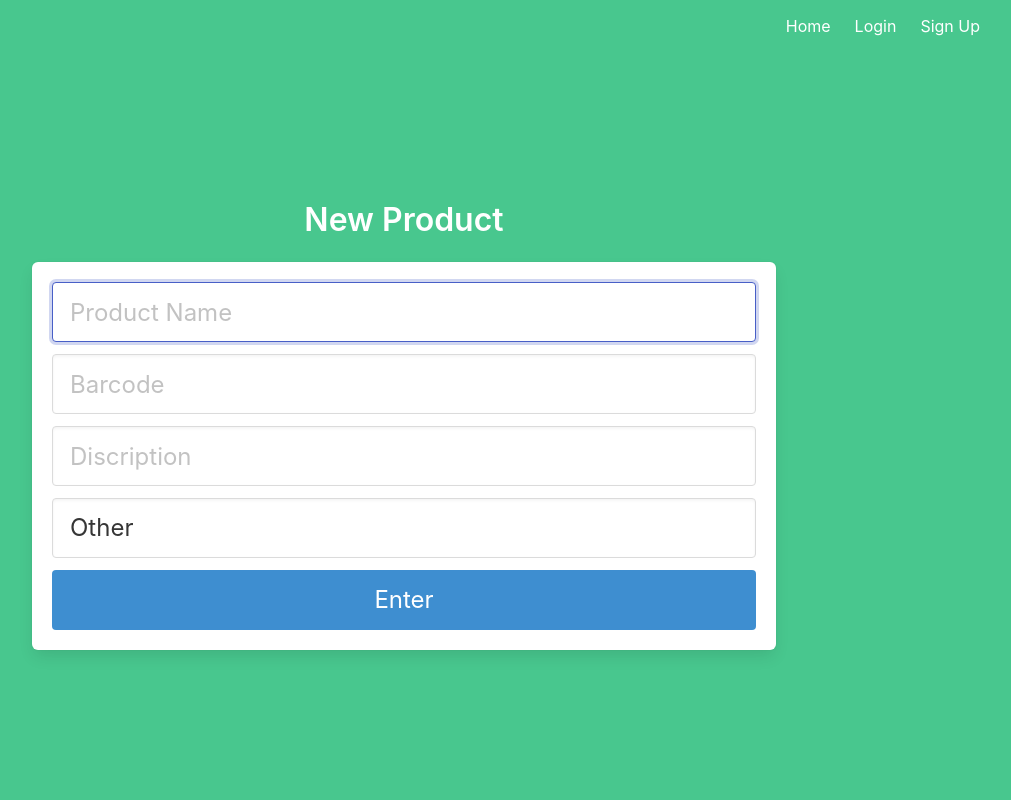
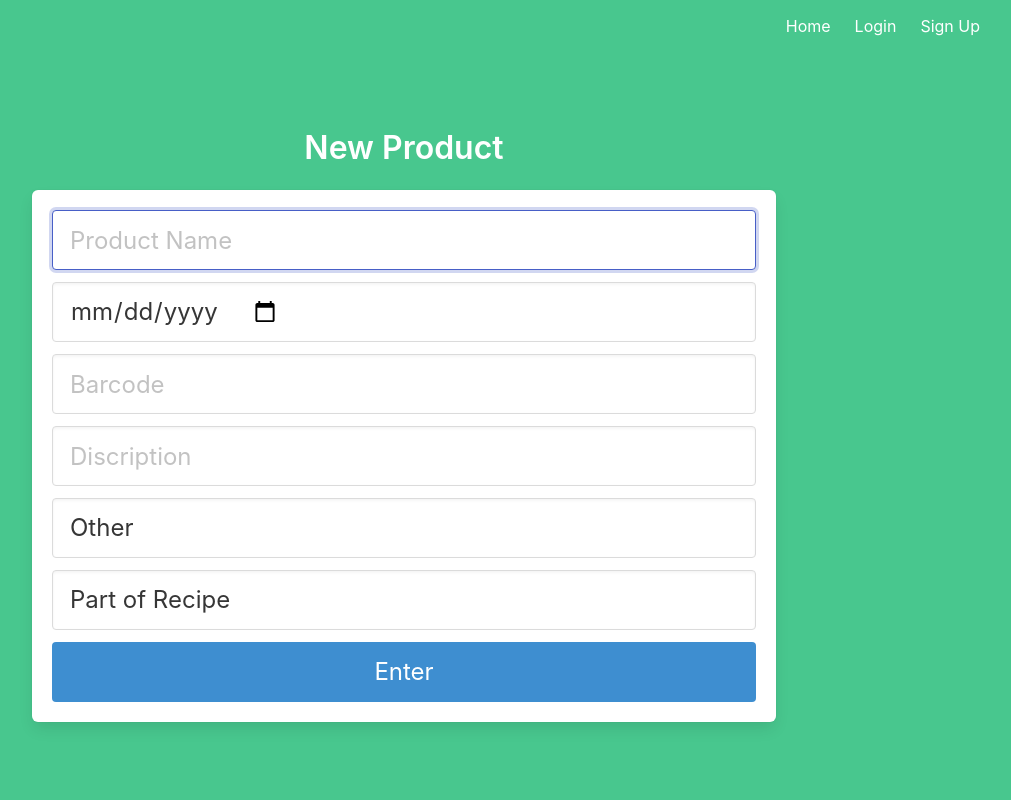
Before and after one commit to spagnuolo/progex, a Flask app: page /newProduct in a window 1280 px wide. Shown: the whole page, without its empty margins (236-1247 px from the left). Run offline with Flask 2, Linux system fonts and the light colour scheme; some libraries are stand-ins or nearby versions.

Commit message:
added due date and recip selector

```diff
--- a/src/templates/newProduct.html
+++ b/src/templates/newProduct.html
@@ -6,12 +6,23 @@
 
       <div class="field">
         <div class="control">
-          <input
+          <input required
             class="input is-large"
             type="text"
             name="name"
             placeholder="Product Name"
             autofocus=""
+          />
+        </div>
+      </div>
+
+      <div class="field">
+        <div class="control">
+          <input
+            class="input is-large"
+            type="date"
+            name="date"
+            placeholder="Due Date"
           />
         </div>
       </div>
@@ -41,7 +52,7 @@
       <div class="field">
         <div class="control">
           <select class="input is-large" name="group">
-            <option value="other">Other</option>
+            <option value="" selected>Other</option>
             <option value="drink">Drink</option>
             <option value="vegetable">Vegetable</option>
             <option value="fruit">Fruit</option>
@@ -55,6 +66,17 @@
         </div>
       </div>
 
+      <div class="field">
+        <div class="control">
+          <select class="input is-large" name="recipe">
+            <option value="" selected>Part of Recipe</option>
+            <option value="none">placeholder</option>
+            <option value="none">placeholder</option>
+            <option value="none">placeholder</option>
+          </select>
+        </div>
+      </div>
+
       <button class="button is-block is-info is-large is-fullwidth">
         Enter
       </button>
```
